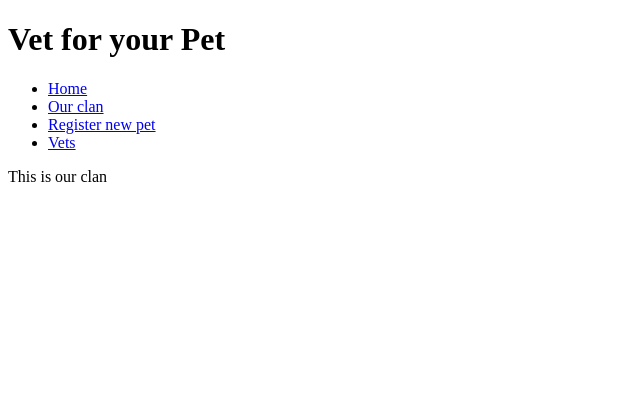
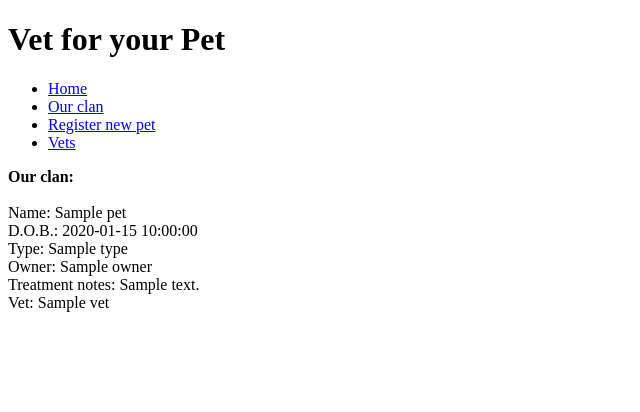
Before and after one commit to AnitaSafar/Vet_app_project, a Flask app: page /clan in a window 1280 px wide. Shown: the top 412 px of the page, without its empty margins (0-640 px from the left). Run offline with Flask 2, Linux system fonts and the light colour scheme; a database or web service that is not in the repository returns one stand-in record (values such as "Sample title"); some libraries are stand-ins or nearby versions.

Commit message:
select all and delete all actions added to pet repo, html extended

```diff
--- a/controllers/pets_controller.py
+++ b/controllers/pets_controller.py
@@ -1,8 +1,11 @@
 from flask import render_template
 from flask import Blueprint
+from models.pet import Pet
+from repositories import pet_repository
 
 pets_blueprint = Blueprint("pets", __name__)
 
 @pets_blueprint.route("/clan")
 def our_clan():
-    return render_template("clan/index.html")
+    pets = pet_repository.select_all()
+    return render_template("clan/index.html", pets = pets)
--- a/repositories/pet_repository.py
+++ b/repositories/pet_repository.py
@@ -1,6 +1,7 @@
 from db.run_sql import run_sql
 
 from models.pet import Pet
+import repositories
 
 def save(pet):
     sql = "INSERT INTO pets (name, date_of_birth, type, owner, notes, vet) VALUES (%s, %s, %s, %s, %s, %s) RETURNING *"
@@ -9,3 +10,18 @@ def save(pet):
     id = results[0]['id']
     pet.id = id
     return pet
+
+def delete_all():
+    sql = "DELETE FROM pets"
+    run_sql(sql)
+
+def select_all():
+    pets = []
+
+    sql = "SELECT * FROM pets"
+    results = run_sql(sql)
+
+    for row in results:
+        pet = Pet(row['name'], row['date_of_birth'], row['type'], row['owner'], row['notes'], row['vet'], row['id'])
+        pets.append(pet)
+    return pets
--- a/templates/clan/index.html
+++ b/templates/clan/index.html
@@ -2,6 +2,21 @@
 
 {% block content %}
 
-This is our clan
+<b>Our clan:</b>
+
+{% for pet in pets %}
+    <div>
+        <br>Name: {{pet.name}}<br>
+        D.O.B.: {{pet.date_of_birth}}<br>
+        Type: {{pet.type}}<br>
+        Owner: {{pet.owner}}<br>
+        Treatment notes: {{pet.notes}}<br>
+        Vet: {{pet.vet}}
+    </div>
+
+
+{% endfor %}
+
+
 
 {% endblock %}
```
Also changed, not shown: console.py (+8 -0 lines).
